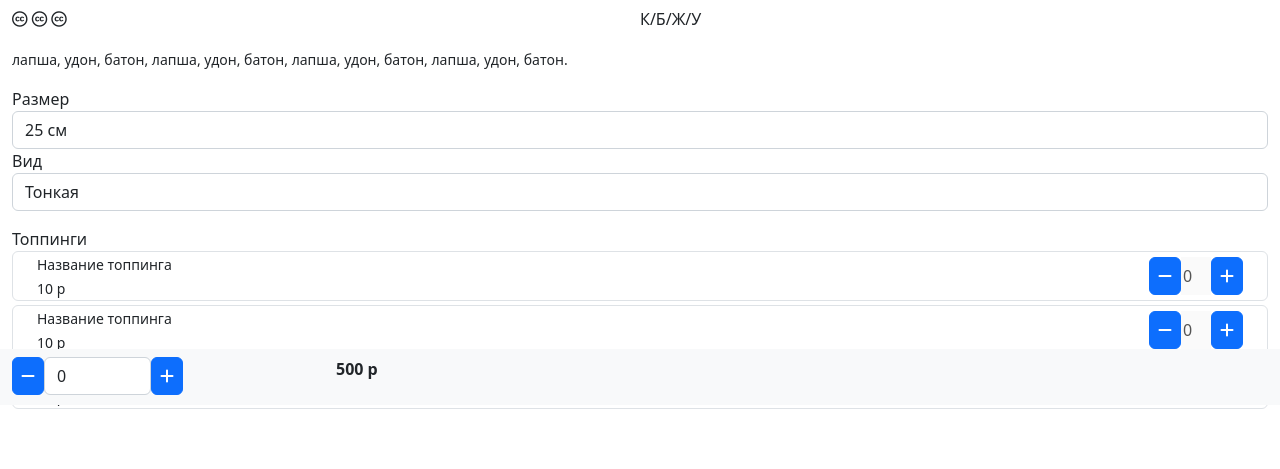
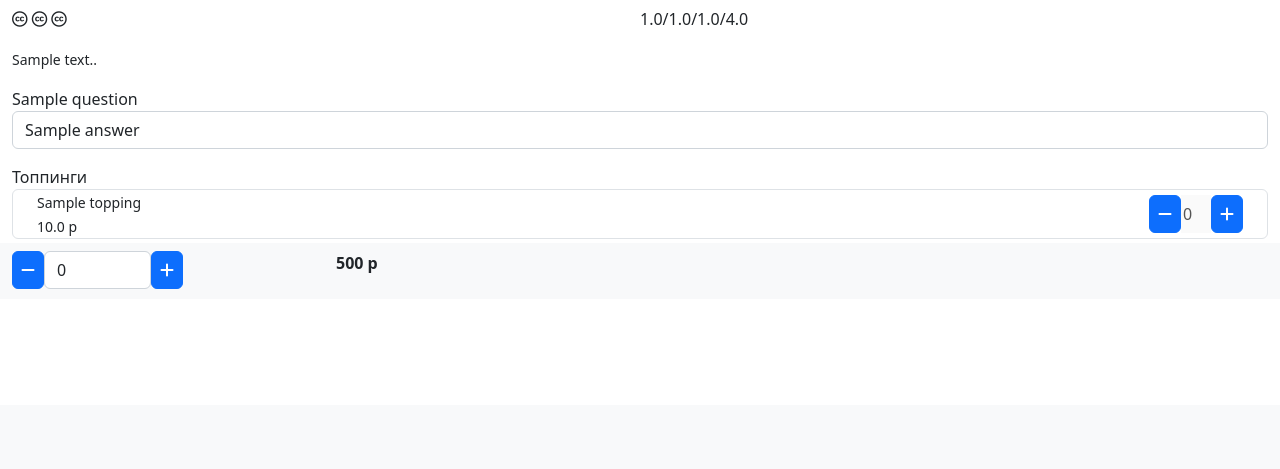
Before and after one commit to sss1337xyz/online-menu-new, a Django app: template templates/menu/about_product.html in a window 1280 px wide. Shown: the part 395-864 px from the top of the page. After the commit the page ends 684 px from the top, so only its background shows below. Run offline with Django 4.2, Linux system fonts and the light colour scheme; the template is opened without the code that fills it: values that come from a table or form of the project are taken from there, others are empty; tables that the repository leaves empty hold one stand-in row (values such as "Sample post"); grey boxes marked "Sample" are stand-in pictures; some libraries are stand-ins or nearby versions.

Commit message:
about product add

```diff
--- a/menu/admin/__init__.py
+++ b/menu/admin/__init__.py
@@ -1,3 +1,4 @@
 from .categorys import CategoryAdmin
 from .restauraunt import RestaurauntAdmin
 from .products import ProductsAdmin
+from .topping_groups import ToppingAdmin
--- a/menu/models/__init__.py
+++ b/menu/models/__init__.py
@@ -4,3 +4,5 @@ from .category import Category
 from .topping_groups import ToppingGroups
 from .topping import Topping
 from .product import Product
+from .questions import Questions
+from .answers import Answers
--- /dev/null
+++ b/menu/models/answers.py
@@ -0,0 +1,12 @@
+from django.db import models
+from menu.models.base import BaseModel
+from menu.models.questions import Questions
+
+
+class Answers(BaseModel):
+    question = models.ForeignKey(Questions, on_delete=models.CASCADE)
+    name = models.CharField(max_length=50, help_text="Введите ответ на вопрос")
+    price_increase = models.FloatField(help_text="Введите добавляемую цену")
+
+    def __str__(self):
+        return self.name
--- a/menu/models/product.py
+++ b/menu/models/product.py
@@ -23,6 +23,7 @@ class Product(BaseModel):
     new_price = models.DecimalField(max_digits=9, decimal_places=2)
     topping_group = models.ForeignKey(ToppingGroups, on_delete=models.SET_NULL, blank=True, null=True, default=None)
 
+
     slug = models.SlugField(max_length=200, db_index=True, unique=True)
 
     class Meta:
--- /dev/null
+++ b/menu/models/questions.py
@@ -0,0 +1,13 @@
+from django.db import models
+from menu.models.base import BaseModel
+from menu.models.product import Product
+
+class Questions(BaseModel):
+    product = models.ForeignKey(Product, on_delete=models.CASCADE)
+    question = models.CharField(max_length=50, help_text="Введите вопрос")
+
+    class Meta:
+        ordering = ["question"]
+
+    def __str__(self):
+        return self.question
--- a/menu/urls.py
+++ b/menu/urls.py
@@ -6,5 +6,6 @@ from django.conf.urls.static import static
 
 urlpatterns = [
     path('', views.index),
-    path('category/<slug:slug>', views.category_detail)
+    path('category/<slug:slug>', views.category_detail),
+    path('category/<slug:category__slug>/<slug:slug>', views.product_detail)
 ]
--- a/templates/menu/about_product.html
+++ b/templates/menu/about_product.html
@@ -27,13 +27,13 @@
     <div class="row">
       <div class="card_image">
         <div class="col-12 mx-auto my-auto">
-          <img src="https://i.imgur.com/aWGajlX.jpg" class="img-fluid rounded" alt="...">
+          <img src="{{product.photo.url}}" class="img-fluid rounded" alt="...">
         </div>
       </div>
     </div>
     <div class="row">
       <div class="col">
-        <h2>Пицца, 5г</h2>
+        <h2>{{product.name}}, {{product.grams}}г</h2>
       </div>
       <div class="row">
         <div class="col">
@@ -42,36 +42,33 @@
           <i class="fa fa-creative-commons" aria-hidden="true"></i>
         </div>
         <div class="col">
-          <p>К/Б/Ж/У</p>
+          <p>{{product.callory}}/{{product.protein}}/{{product.fats}}/{{product.carbohydrates}}</p>
         </div>
       </div>
     </div>
     <div class="row">
-      <p><small>лапша, удон, батон, лапша, удон, батон, лапша, удон, батон, лапша, удон, батон.</small></p>
+      <p><small>{{product.description}}.</small></p>
     </div>
     <div class="row mb-3">
+    {% for question in questions %}
     <div class="form-group row mx-auto">
-      <label for="size" class="col-2 col-form-label m-0 p-0">Размер</label>
+      <label for="size" class="col-2 col-form-label m-0 p-0">{{question.question}}</label>
       <select id="size" class="col-10 form-control">
-        <option>25 см</option>
-        <option>30 см</option>
-        <option>40 см</option>
+      {% for answer in question.answers_set.all %}
+        <option>{{answer.name}}</option>
+      {% endfor %}
       </select>
     </div>
-    <div class="form-group row mx-auto">
-      <label for="size2" class="col-2 col-form-label m-0 p-0">Вид</label>
-      <select id="size2" class="col-10 form-control">
-        <option>Тонкая</option>
-      </select>
-    </div>
+    {% endfor %}
   </div>
   <label class="m-0 p-0">Топпинги</label>
+  {% for topping in topping_list %}
     <div class="row mx-auto mb-1">
       <div class="row border mx-auto rounded" >
         <div class="col-6 " >
           <div class="text">
-            <p class="m-0 p-0"><small>Название топпинга</small></p>
-            <p class="m-0 p-0"><small>10 р</small></p>
+            <p class="m-0 p-0"><small>{{topping.name}}</small></p>
+            <p class="m-0 p-0"><small>{{topping.price}} р</small></p>
           </div>
         </div>
 
@@ -96,69 +93,7 @@
       </div>
 
     </div>
-    <div class="row mx-auto mb-1">
-      <div class="row border mx-auto rounded" >
-        <div class="col-6 " >
-          <div class="text">
-            <p class="m-0 p-0"><small>Название топпинга</small></p>
-            <p class="m-0 p-0"><small>10 р</small></p>
-          </div>
-        </div>
-
-        <div class="col my-auto" >
-          <div class="d-flex justify-content-end">
-            <button class="btn btn-primary px-2"
-              onclick="this.parentNode.querySelector('input[type=number]').stepDown()">
-              <i class="fas fa-minus"></i>
-            </button>
-
-
-              <input disabled id="form1" min="0" name="quantity" value="0" type="number" class="" style="border:none; width:100%; min-width: 30px; max-width: 30px;" />
-
-
-            <button class="btn btn-primary px-2"
-              onclick="this.parentNode.querySelector('input[type=number]').stepUp()">
-              <i class="fas fa-plus"></i>
-            </button>
-          </div>
-
-        </div>
-      </div>
-
-    </div>
-    <div class="row mx-auto mb-1">
-      <div class="row border mx-auto rounded" >
-        <div class="col-6 " >
-          <div class="text">
-            <p class="m-0 p-0"><small>Название топпинга</small></p>
-            <p class="m-0 p-0"><small>10 р</small></p>
-          </div>
-        </div>
-
-        <div class="col my-auto" >
-          <div class="d-flex justify-content-end">
-            <button class="btn btn-primary px-2"
-              onclick="this.parentNode.querySelector('input[type=number]').stepDown()">
-              <i class="fas fa-minus"></i>
-            </button>
-
-
-              <input disabled id="form1" min="0" name="quantity" value="0" type="number" class="" style="border:none; width:100%; min-width: 30px; max-width: 30px;" />
-
-
-            <button class="btn btn-primary px-2"
-              onclick="this.parentNode.querySelector('input[type=number]').stepUp()">
-              <i class="fas fa-plus"></i>
-            </button>
-          </div>
-
-        </div>
-      </div>
-
-    </div>
-
-
-
+    {% endfor %}
 
 
   </div>
--- a/web_project/settings.py
+++ b/web_project/settings.py
@@ -41,6 +41,7 @@ INSTALLED_APPS = [
     'django.contrib.messages',
     'django.contrib.staticfiles',
     'menu.apps.MenuConfig',
+    'nested_admin'
 ]
 
 MIDDLEWARE = [
```
Also changed, not shown: menu/admin/products.py (+20 -1 lines), menu/admin/topping_groups.py (added, +14 -0 lines), menu/views/category.py (+9 -1 lines), templates/menu/products.html (+6 -1 lines), menu/migrations/0001_initial.py, menu/migrations/0002_alter_product_topping_group.py (deleted), menu/migrations/0003_alter_product_topping_group.py (deleted).
